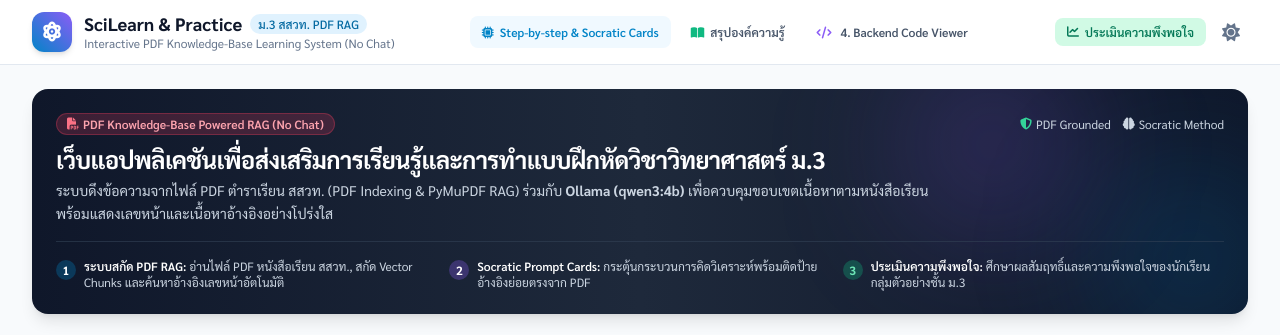
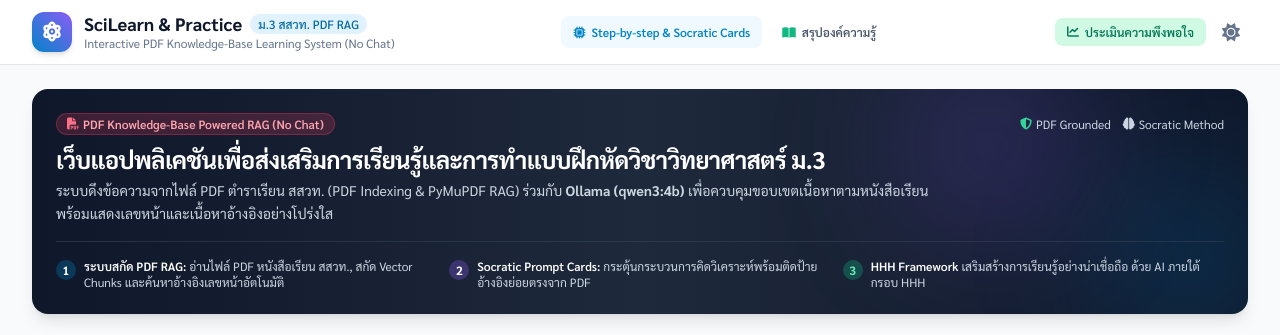
Before and after one commit to Pumpkin-Lemon/Final-Project, a plain HTML site: page frontend/index.html in a window 1280 px wide. Shown: the top 335 px of the page. Drawn offline with nearby package versions, Linux system fonts and the light colour scheme.

Commit message:
Remove architecture button and update text content

```diff
--- a/frontend/index.html
+++ b/frontend/index.html
@@ -73,9 +73,6 @@
                     <button onclick="switchTab('lessons')" id="nav-lessons" class="tab-btn px-3 py-2 rounded-lg text-xs font-semibold text-slate-600 dark:text-slate-300 hover:bg-slate-100 dark:hover:bg-slate-800 transition-colors">
                         <i class="fa-solid fa-book-open text-emerald-500 mr-1.5"></i>สรุปองค์ความรู้
                     </button>
-                    <button onclick="switchTab('architecture')" id="nav-architecture" class="tab-btn px-3 py-2 rounded-lg text-xs font-semibold text-slate-600 dark:text-slate-300 hover:bg-slate-100 dark:hover:bg-slate-800 transition-colors">
-                        <i class="fa-solid fa-code text-argon-500 mr-1.5"></i> 4. Backend Code Viewer
-                    </button>
                 </nav>
 
                 <!-- Right Controls: Theme Toggle & Survey Modal Button -->
@@ -143,8 +140,8 @@
                     <div class="flex items-start space-x-2">
                         <div class="w-5 h-5 rounded-full bg-emerald-500/30 text-emerald-300 flex items-center justify-center shrink-0 mt-0.5 font-bold">3</div>
                         <div>
-                            <span class="font-semibold text-white">ประเมินความพึงพอใจ:</span>
-                            <span class="text-slate-300">ศึกษาผลสัมฤทธิ์และความพึงพอใจของนักเรียนกลุ่มตัวอย่างชั้น ม.3</span>
+                            <span class="font-semibold text-white">HHH Framework</span>
+                            <span class="text-slate-300">เสริมสร้างการเรียนรู้อย่างน่าเชื่อถือ ด้วย AI ภายใต้กรอบ HHH</span>
                         </div>
                     </div>
                 </div>
@@ -224,7 +221,7 @@
                             <i class="fa-solid fa-arrows-spin text-xl animate-spin"></i>
                         </div>
                         <h3 id="ocr-status-title" class="font-bold text-slate-800 dark:text-slate-100 text-sm">กำลังค้นหาข้อความจาก PDF สสวท. & สร้าง Socratic Cards...</h3>
-                        <p class="text-xs text-slate-500 dark:text-slate-400 mt-1">ประมวลผลผ่าน PDF Vector Retriever &  Ollama(qwen3:4b)</p>
+                        <p class="text-xs text-slate-500 dark:text-slate-400 mt-1">ประมวลผลผ่าน PDF Vector Retriever &  Ollama</p>
                         <div class="w-full bg-slate-200 dark:bg-slate-700 rounded-full h-2 mt-3 overflow-hidden">
                             <div id="ocr-progress" class="bg-gradient-to-r from-rose-500 via-brand-500 to-argon-500 h-2 rounded-full transition-all duration-300"></div>
                         </div>
```
